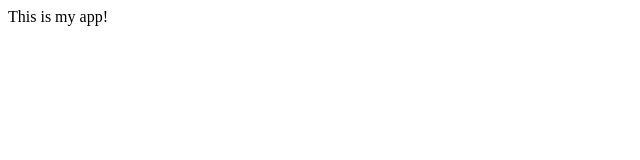
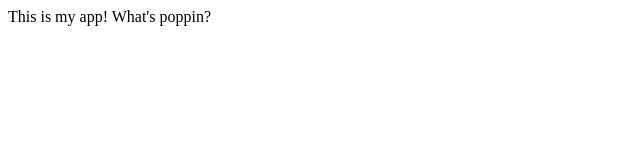
Before and after one commit to lusavic/myappssample, a plain HTML site: page index.html in a window 1280 px wide. Shown: the whole page, without its empty margins (0-640 px from the left). Drawn offline with Linux system fonts and the light colour scheme.

Commit message:
modified:   index.html

```diff
--- a/index.html
+++ b/index.html
@@ -5,6 +5,6 @@
 
   </head>
   <body>
-    This is my app!
+    This is my app! What's poppin?
   </body>
 </html>
```
